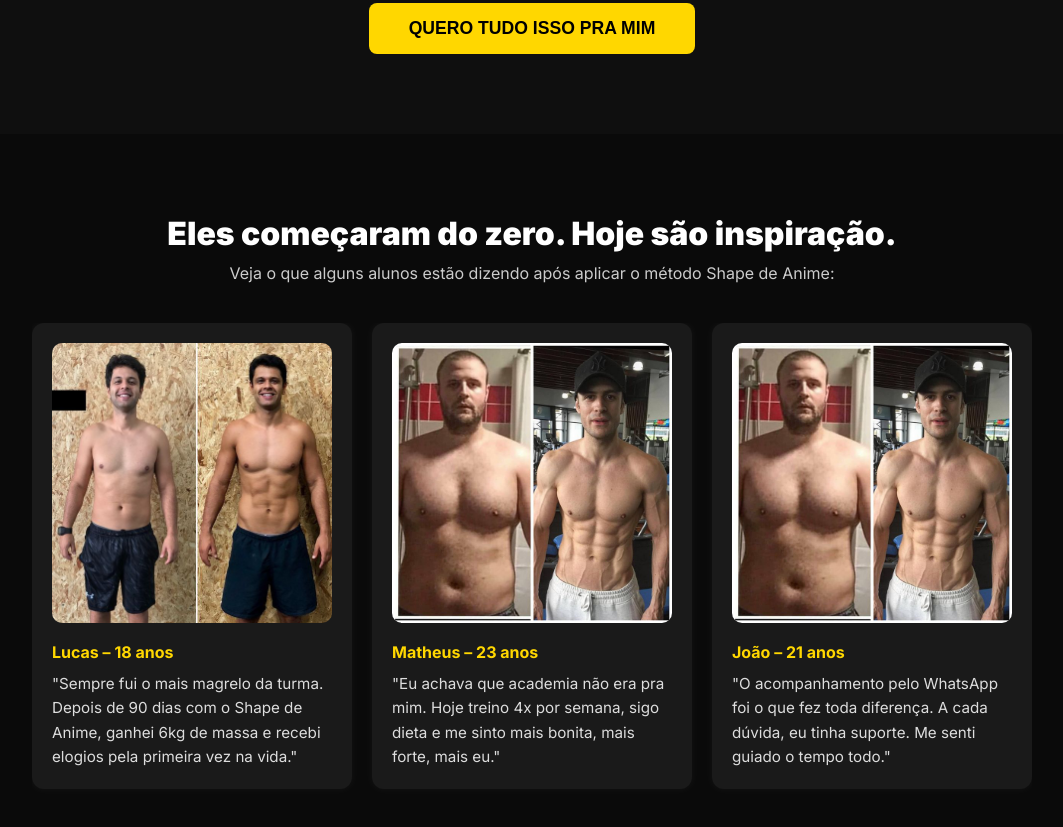
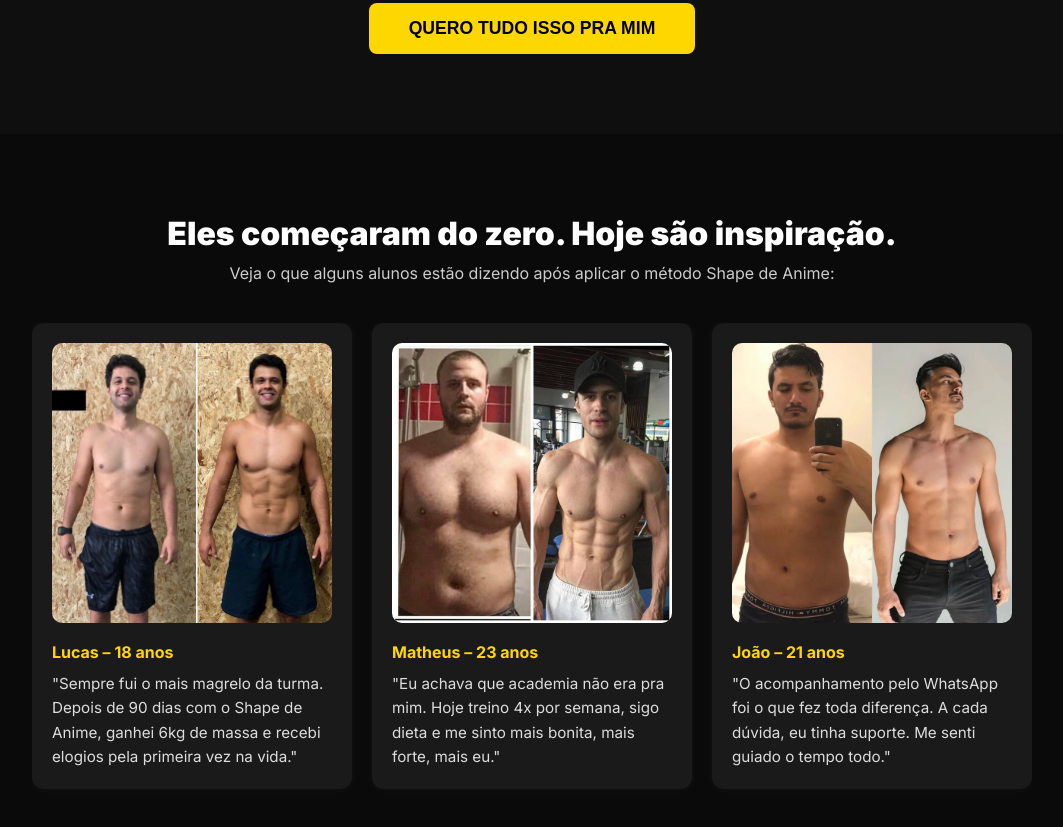
Before and after one commit to shapedeanme/shapedeanimelandingpage, a plain HTML site: page index.html in a window 1280 px wide. Shown: the part 2454-3281 px from the top of the page, without its empty margins (108-1171 px from the left). Drawn offline with Linux system fonts and the light colour scheme.

Commit message:
Add files via upload

```diff
--- a/index.html
+++ b/index.html
@@ -576,7 +576,7 @@
         </div>
 
         <div class="depoimento">
-          <img src="images/evolution2.jpg" alt="João" />
+          <img src="images/evolution3.jpg" alt="João" />
           <p class="nome">João – 21 anos</p>
           <p class="texto">"O acompanhamento pelo WhatsApp foi o que fez toda diferença. A cada dúvida, eu tinha suporte. Me senti guiado o tempo todo."</p>
         </div>
```
